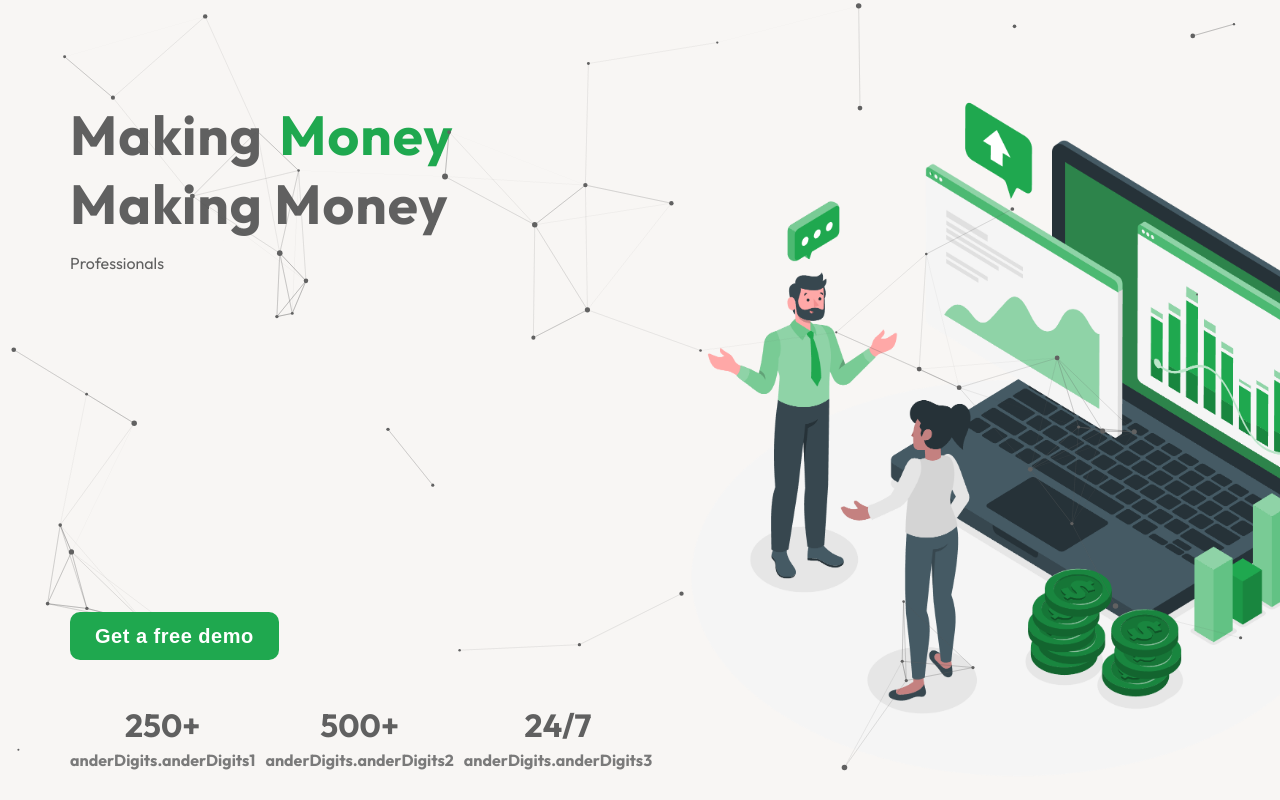
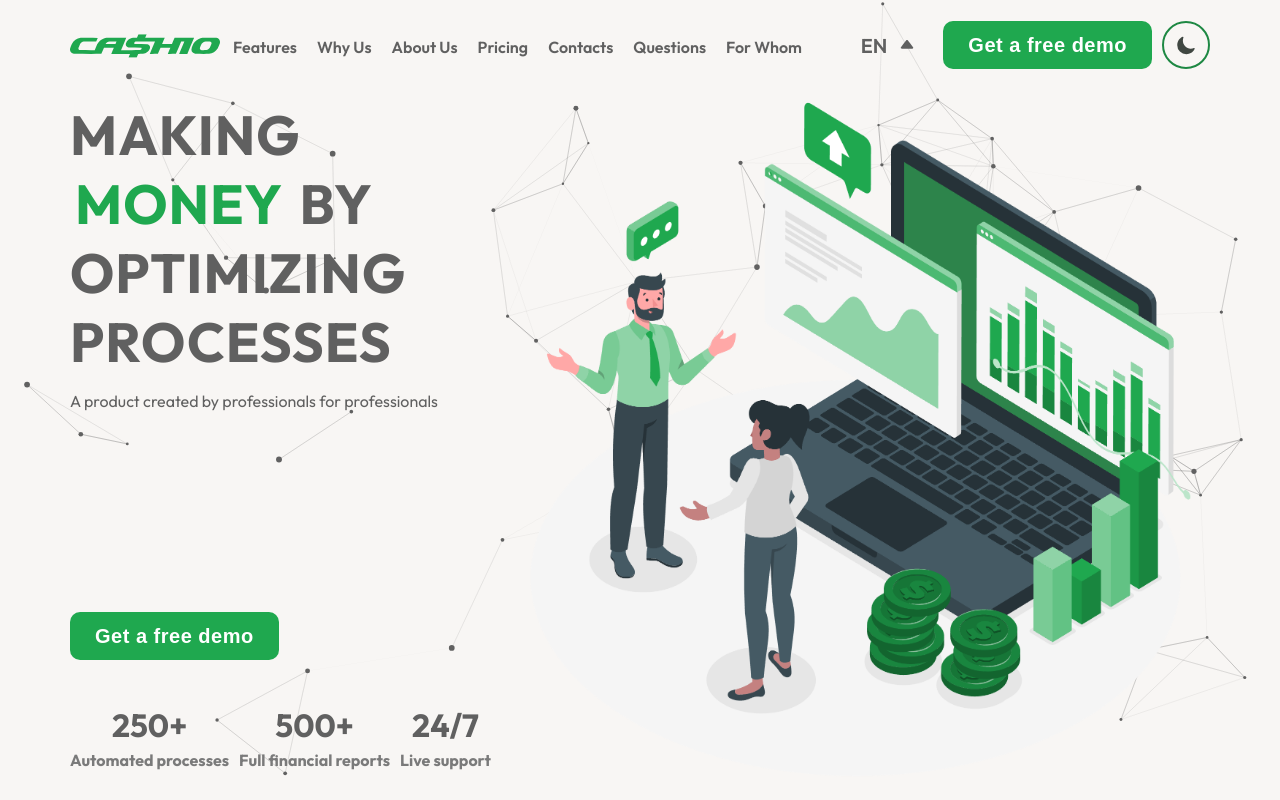
Before and after one commit to RevaGee/Cashio, a React (Create React App) app: page / in a window 1280 px wide. Shown: the top 800 px of the page. Built offline with nearby package versions, Linux system fonts and the light colour scheme.

Commit message:
without header 1

```diff
--- a/src/App.tsx
+++ b/src/App.tsx
@@ -11,6 +11,7 @@ import { Pricing } from "./components/Pricing";
 import { AboutUs } from "./components/AboutUs";
 import { ForWhom } from "./components/ForWhom";
 import { Crm } from "./components/Crm";
+import ParticlesComponent from "./components/Paralax/particles";
 
 function App() {
 
@@ -18,7 +19,8 @@ function App() {
     return (
 
         <div style={{width: "100%", margin: "0 auto"}} className="App">
-            {/*<Header/>*/}
+            <Header/>
+            <ParticlesComponent/>
             <Slogan/>
             <Crm/>
             <Collages/>
--- a/src/components/Slogan/index.tsx
+++ b/src/components/Slogan/index.tsx
@@ -30,13 +30,12 @@ export const Slogan = () => {
 
     return (
         <div className="slogan" ref={ref} id="Slogan">
-            <ParticlesComponent/>
             <div className="img_and_text">
-                <motion.div
+                <div
                     className="slogan_text"
-                    initial={{opacity: 0, top: 0, x: 0}}
-                    animate={{opacity: inView ? 1 : 0, x: inView ? 0 : -2000}}
-                    transition={{duration: 1}}
+                    // initial={{opacity: 0, top: 0, x: 0}}
+                    // animate={{opacity: inView ? 1 : 0, x: inView ? 0 : -2000}}
+                    // transition={{duration: 1}}
                 >
                     <div>
                         <div className="slogan_head_text">
@@ -78,15 +77,15 @@ export const Slogan = () => {
                                 <p>{t('anderDigits.anderDigits3')}</p></div>
                         </div>
                     </div>
-                </motion.div>
-                <motion.div
+                </div>
+                <div
                     className="slogan_image"
-                    initial={{opacity: 0, x: 200}}
-                    animate={{opacity: inView ? 1 : 0, x: inView ? 0 : 200}}
-                    transition={{duration: 1}}
+                    // initial={{opacity: 0, x: 200}}
+                    // animate={{opacity: inView ? 1 : 0, x: inView ? 0 : 200}}
+                    // transition={{duration: 1}}
                 >
                     <img src={ImgSlogan} alt="" className="img_slogan"/>
-                </motion.div>
+                </div>
             </div>
         </div>
     );
```
